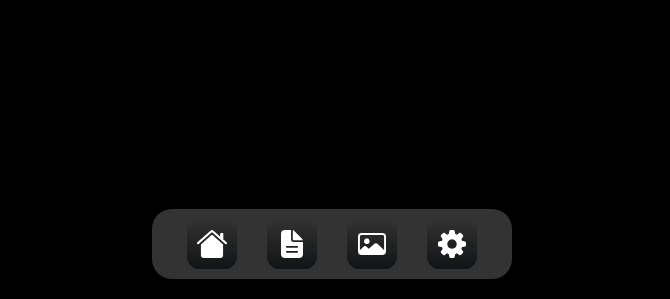
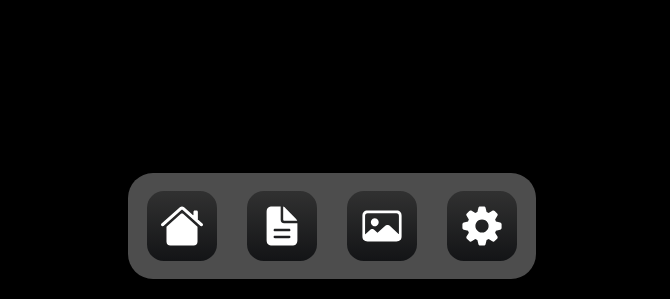
Before and after one commit to croissantfeder/board, a plain HTML site: page index.html in a window 1280 px wide. Shown: the part 501-800 px from the top of the page, without its empty margins (308-978 px from the left). Drawn offline with Linux system fonts and the light colour scheme.

Commit message:
Update index.html

```diff
--- a/index.html
+++ b/index.html
@@ -28,46 +28,47 @@
             margin: 0;
         }
         .dock {
+            display: flex;
+            justify-content: center;
             position: absolute;
             bottom: 20px;
-            display: flex;
-            background: rgba(255, 255, 255, 0.2);
-            padding: 10px 20px;
-            border-radius: 20px;
+            background: rgba(255, 255, 255, 0.3);
+            padding: 18px 4px;
+            border-radius: 25px;
             backdrop-filter: blur(10px);
             box-shadow: 0 4px 8px rgba(0, 0, 0, 0.3);
         }
-        .dock a {
-            color: white;
-            text-decoration: none;
+        .dock button {
+            border: none;
+            background: none;
+            cursor: pointer;
             margin: 0 15px;
-            font-family: Arial, sans-serif;
-            font-size: 1.2em;
-            transition: transform 0.2s;
+            padding: 0;
             display: flex;
             flex-direction: column;
             align-items: center;
             position: relative;
         }
-        .dock a:hover {
+        .dock button:hover img {
             transform: scale(1.2);
         }
-        .dock object {
-            width: 50px;
-            height: 50px;
+        .dock img {
+            width: 70px; /* 아이콘의 너비 */
+            height: auto;
+            transition: transform 0.2s;
         }
         .dock .tooltip {
             display: none;
             position: absolute;
-            bottom: 60px;
+            bottom: 90px;
             background: rgba(0, 0, 0, 0.8);
             color: white;
             padding: 5px 10px;
             border-radius: 5px;
-            font-size: 0.9em;
+            font-size: 1.4em;
             white-space: nowrap;
         }
-        .dock a:hover .tooltip {
+        .dock button:hover .tooltip {
             display: block;
         }
     </style>
@@ -76,45 +77,22 @@
     <h1>Croissant</h1>
     <p>Copyright © 2024 Croissant. 모든 권리 보유.</p>
     <div class="dock">
-        <a href="home.html" id="home-icon">
-            <object type="image/svg+xml" data="icons/home.svg"></object>
+        <button onclick="window.location.href='home.html'">
+            <img src="icons/home.svg" alt="Home">
             <div class="tooltip">Home</div>
-        </a>
-        <a href="board.html" id="board-icon">
-            <object type="image/svg+xml" data="icons/board.svg"></object>
+        </button>
+        <button onclick="window.location.href='board.html'">
+            <img src="icons/board.svg" alt="Board">
             <div class="tooltip">Board</div>
-        </a>
-        <a href="photo.html" id="photo-icon">
-            <object type="image/svg+xml" data="icons/photo.svg"></object>
+        </button>
+        <button onclick="window.location.href='photo.html'">
+            <img src="icons/photo.svg" alt="Photo">
             <div class="tooltip">Photo</div>
-        </a>
-        <a href="setting.html" id="setting-icon">
-            <object type="image/svg+xml" data="icons/setting.svg"></object>
+        </button>
+        <button onclick="window.location.href='setting.html'">
+            <img src="icons/setting.svg" alt="Setting">
             <div class="tooltip">Setting</div>
-        </a>
+        </button>
     </div>
-
-    <script>
-        // 각 Dock 아이콘 클릭 시 페이지 이동 처리
-        document.getElementById('home-icon').addEventListener('click', function(event) {
-            event.preventDefault(); // 기본 동작(페이지 이동) 방지
-            window.location.href = 'home.html'; // Home 페이지로 이동
-        });
-
-        document.getElementById('board-icon').addEventListener('click', function(event) {
-            event.preventDefault(); // 기본 동작(페이지 이동) 방지
-            window.location.href = 'board.html'; // Board 페이지로 이동
-        });
-
-        document.getElementById('photo-icon').addEventListener('click', function(event) {
-            event.preventDefault(); // 기본 동작(페이지 이동) 방지
-            window.location.href = 'photo.html'; // Photo 페이지로 이동
-        });
-
-        document.getElementById('setting-icon').addEventListener('click', function(event) {
-            event.preventDefault(); // 기본 동작(페이지 이동) 방지
-            window.location.href = 'setting.html'; // Setting 페이지로 이동
-        });
-    </script>
 </body>
 </html>
```
